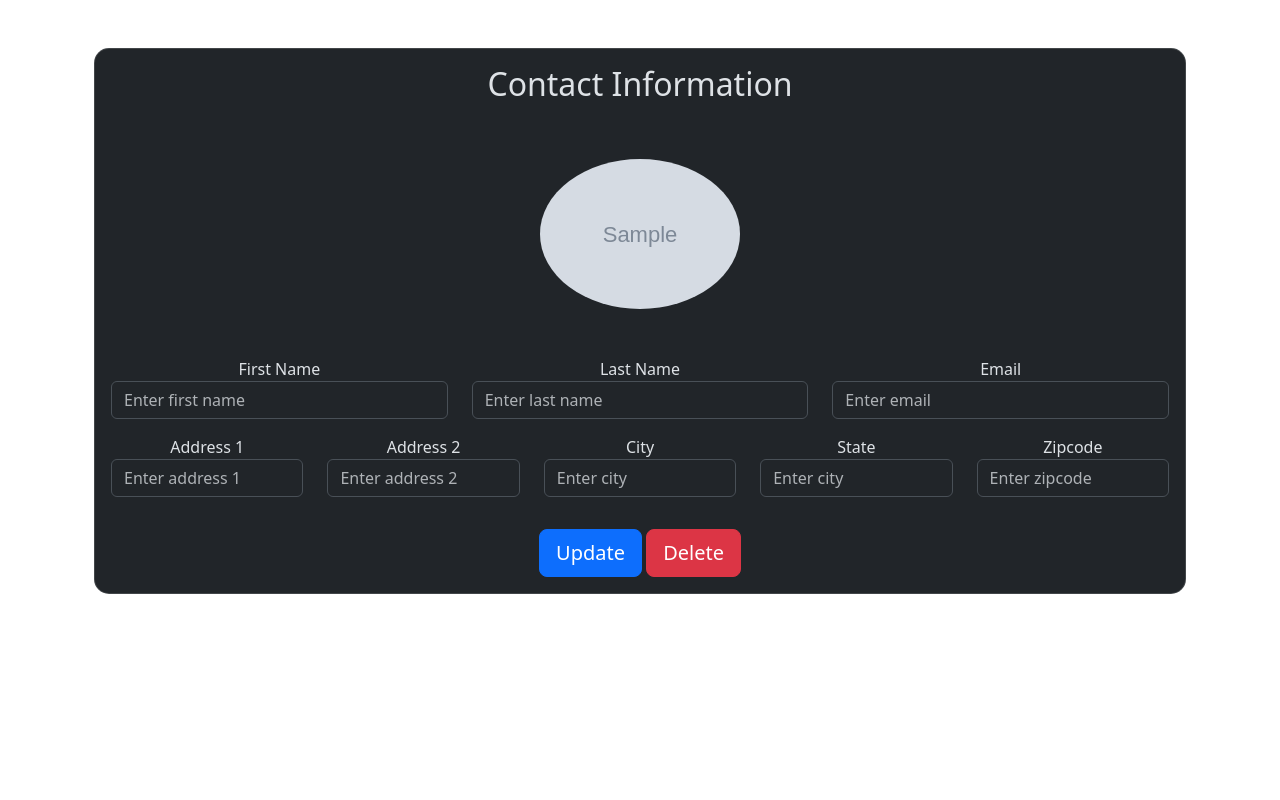
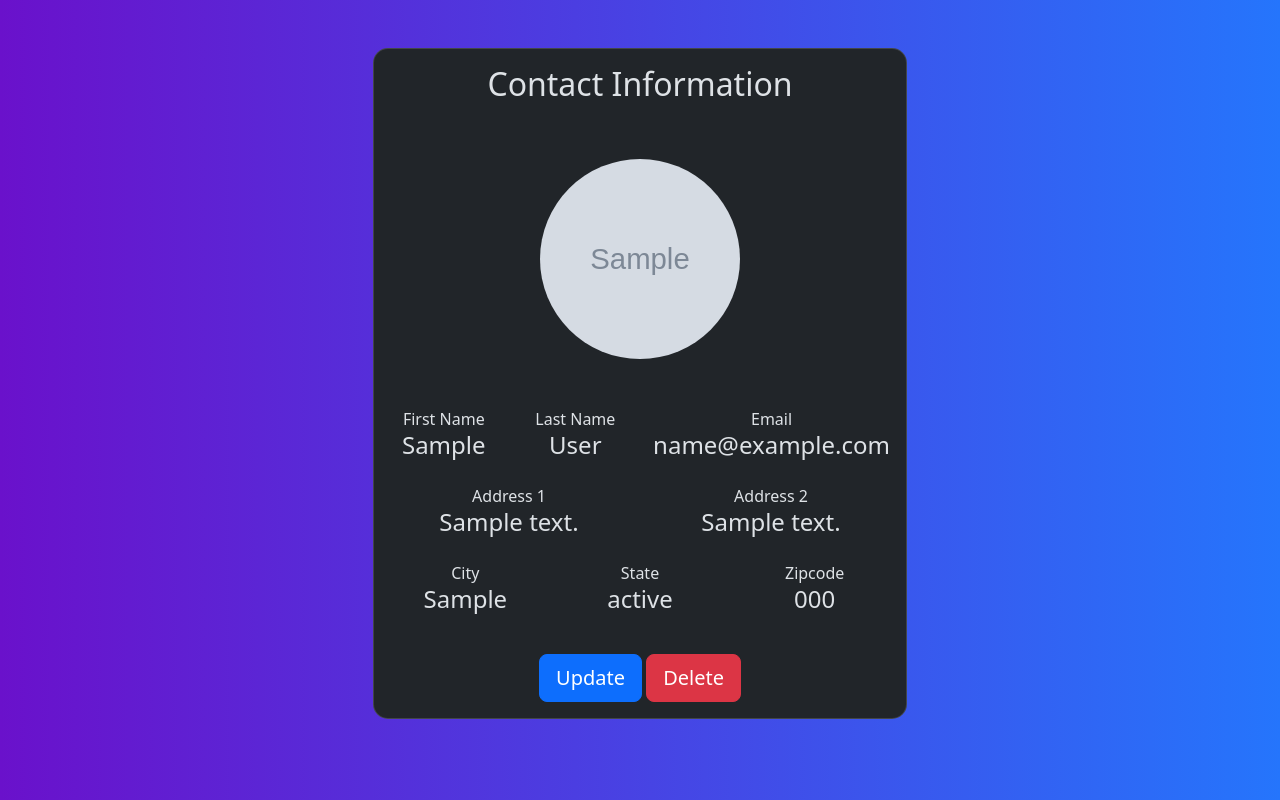
Before and after one commit to prietoj475/ReallySimpleCRM, a Django app: page /contacts/1/ in a window 1280 px wide. Shown: the part 146-946 px from the top of the page. Run offline with Django 4.2, Linux system fonts and the light colour scheme; a user stored in the database is signed in; tables that the repository leaves empty hold one stand-in row (values such as "Sample post"); grey boxes marked "Sample" are stand-in pictures.

Commit message:
frontend updated styles

```diff
--- a/contacts/templates/contacts/detailcontacts.html
+++ b/contacts/templates/contacts/detailcontacts.html
@@ -2,8 +2,8 @@
 
 {% block content %}
 <section class="vh-100" data-bs-theme="dark">
-    <div class="container text-center py-5 h-100">
-        <div class="card " style="border-radius: 15px;">
+    <div class="container col-md-6 text-center py-5 h-100">
+            <div class="card" style="border-radius: 15px;">
                 <form method="post" enctype="multipart/form-data">
                     {% csrf_token %}
                     <div class="card-body">
@@ -11,42 +11,44 @@
                         <div class="row d-flex justify-content-center">
                             <div class="container py-5 h-100 text-center">
                                 <label for="fileField"><img src="{{ contact.profile_pic.url }}"
-                            class="rounded-circle img-fluid" style="width: 200px; height: 150px;" /></label>
+                                class="rounded-circle img-fluid" style="width: 200px; height: 200px;" /></label>
                                 <input type="file" id="fileField" accept="media/profile_pic" name="profile_pic" style="font-size: 1.2em;" hidden="true">
                             </div>
                             <div class="col">
                                 <label for="first-name">First Name</label>
-                            <input type="text" class="form-control" name="first_name" id="first_name" placeholder="Enter first name" required>
+                                <h4> {{ contact.first_name }}</h4>
                             </div>
                             <div class="col">
                                 <label for="last-name">Last Name</label>
-                            <input type="text" class="form-control" name="last_name" id="last_name" placeholder="Enter last name" required>
+                                <h4> {{ contact.last_name }}</h4>
                             </div>
                             <div class="col">
                                 <label for="email">Email</label>
-                            <input type="email" class="form-control" name="email" id="email" placeholder="Enter email">
+                                <h4> {{ contact.email }}</h4>
                             </div>
 
                             <div class="w-100 p-2"></div>
                             <div class="col">
                                 <label for="address1">Address 1</label>
-                            <input type="text" class="form-control" name="address_1" id="address_1" placeholder="Enter address 1">
+                                <h4> {{ contact.address_1 }}</h4>
                             </div>
                             <div class="col">
                                 <label for="address2">Address 2</label>
-                            <input type="text" class="form-control" name="address_2" id="address_2" placeholder="Enter address 2">
+                                <h4> {{ contact.address_2 }}</h4>
                             </div>
+
+                            <div class="w-100 p-2"></div>
                             <div class="col">
                                 <label for="city">City</label>
-                            <input type="text" class="form-control" name="city" id="city" placeholder="Enter city">
+                                <h4> {{ contact.city }}</h4>
                             </div>
                             <div class="col">
                                 <label class="state">State</label>
-                            <input type="text" class="form-control" name="state" id="state" placeholder="Enter city">
+                                <h4> {{ contact.state }}</h4>
                             </div>
                             <div class="col">
                                 <label for="zipcode">Zipcode</label>
-                            <input type="text" class="form-control" name="zipcode" id="zipcode" placeholder="Enter zipcode">
+                                <h4> {{ contact.zipcode }}</h4>
                             </div>
                         </div>
                     </div>
--- a/contacts/templates/contacts/listcontacts.html
+++ b/contacts/templates/contacts/listcontacts.html
@@ -11,7 +11,7 @@
                 {% for contact in contact_list %}
                 <div class="col-md-6 col-xl-4 p-2">
                     <a href="{% url 'contacts:detailcontacts' contact.id %}" style="text-decoration: none;">
-                        <div class="card" style="border-radius: 15px;">
+                        <div class="card select" style="border-radius: 15px;">
                             <div class="card-body text-center">
                                 <div class="mt-3 mb-4">
                                     <img src="{{ contact.profile_pic.url }}"
--- a/contacts/templates/contacts/updatecontacts.html
+++ b/contacts/templates/contacts/updatecontacts.html
@@ -2,7 +2,7 @@
 
 {% block content %}
 <section class="vh-100" data-bs-theme="dark">
-    <div class="container text-center py-5 h-100">
+    <div class="container col-md-6 text-center py-5 h-100">
         <div class="card " style="border-radius: 15px;">
             <form method="post" enctype="multipart/form-data">
                 {% csrf_token %}
@@ -11,7 +11,7 @@
                     <div class="row">
                         <div class="container py-5 h-100 text-center">
                             <label for="fileField"><img src="{{ contact.profile_pic.url }}"
-                            class="rounded-circle img-fluid" style="width: 200px; height: 150px;" /></label>
+                            class="rounded-circle img-fluid" style="width: 200px; height: 200px;" /></label>
                             <input type="file" id="fileField" accept="media/profile_pic" name="profile_pic" style="font-size: 1.2em;" hidden="true">
                         </div>
                         <div class="col">
@@ -36,6 +36,8 @@
                             <label for="address2">Address 2</label>
                             <input type="text" class="form-control" name="address_2" id="address_2" value="{{ form.address_2.value }}" placeholder="Enter address 2">
                         </div>
+
+                        <div class="w-100 p-2"></div>
                         <div class="col">
                             <label for="city">City</label>
                             <input type="text" class="form-control" name="city" id="city" value="{{ form.city.value }}" placeholder="Enter city">
--- a/templates/base.html
+++ b/templates/base.html
@@ -16,9 +16,14 @@
     /* W3C, IE 10+/ Edge, Firefox 16+, Chrome 26+, Opera 12+, Safari 7+ */
     background: linear-gradient(to right, rgba(106, 17, 203, 1), rgba(37, 117, 252, 1))
     }
+
+    .select:hover{
+            background-color: #90909017;
+            border-radius: 10px;
+          }
   </style>
 </head>
-<body>
+<body class="gradient-custom">
   <nav class="navbar bg-dark" data-bs-theme="dark">
     <div class="container">
       {% if user.is_authenticated %}
```
Also changed, not shown: contacts/templates/contacts/createcontacts.html (+5 -3 lines). Lines whose indentation alone changed are shown as unchanged.
